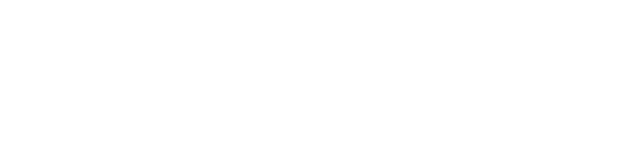
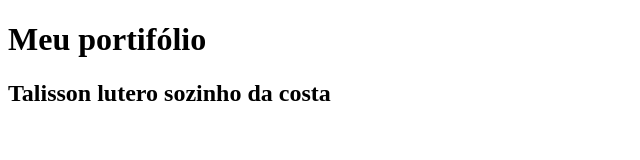
Before and after one commit to Talisson-Sozinho/Portf-lioWeb, a plain HTML site: page index.html in a window 1280 px wide. Shown: the whole page, without its empty margins (0-640 px from the left). Drawn offline with Linux system fonts and the light colour scheme.

Commit message:
titulo e nome completo adicionado

```diff
--- a/index.html
+++ b/index.html
@@ -4,9 +4,12 @@
     <meta charset="UTF-8" />
     <meta http-equiv="X-UA-Compatible" content="IE=edge" />
     <meta name="viewport" content="width=device-width, initial-scale=1.0" />
-    <title>Document</title>
+    <title>Meu portifólio</title>
   </head>
   <body>
+    <h1>Meu portifólio</h1>
+
+    <h2>Talisson lutero sozinho da costa</h2>
 
   </body>
 </html>
```
Also changed, not shown: 1 other file.
